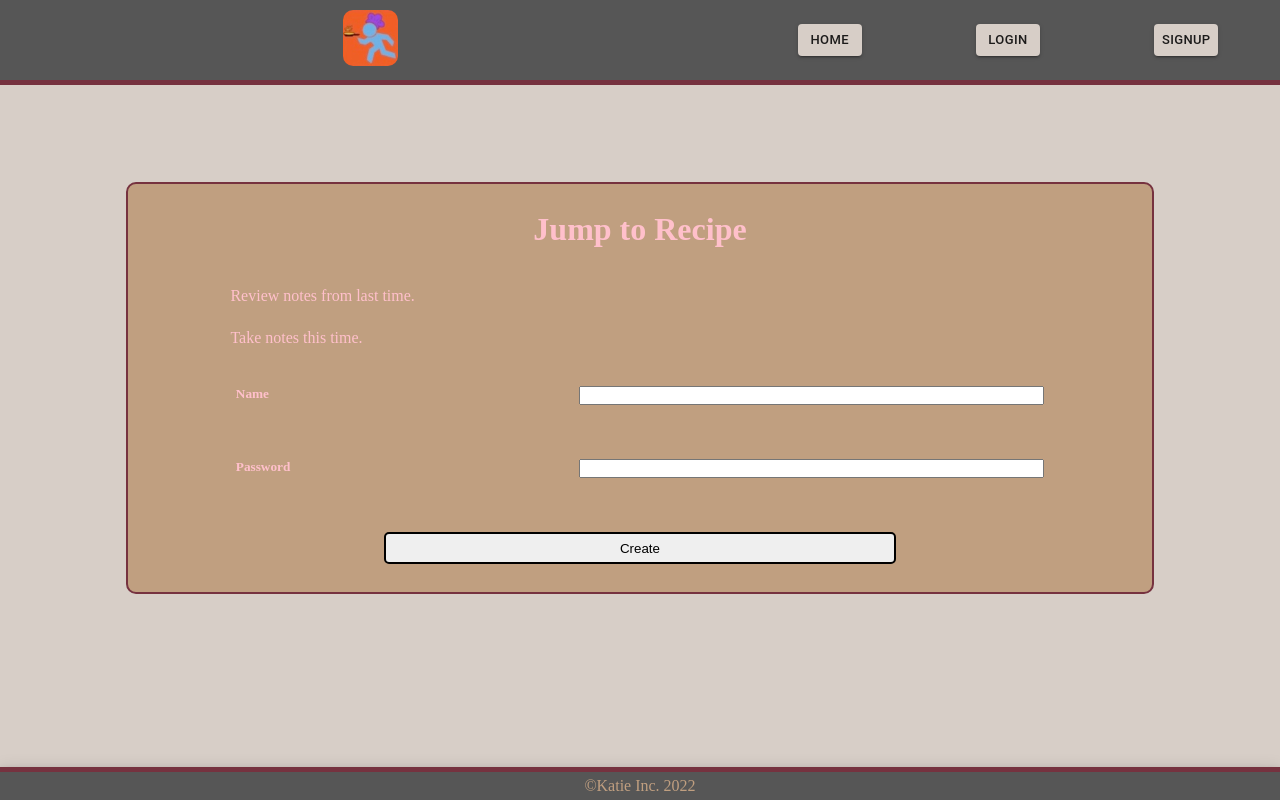
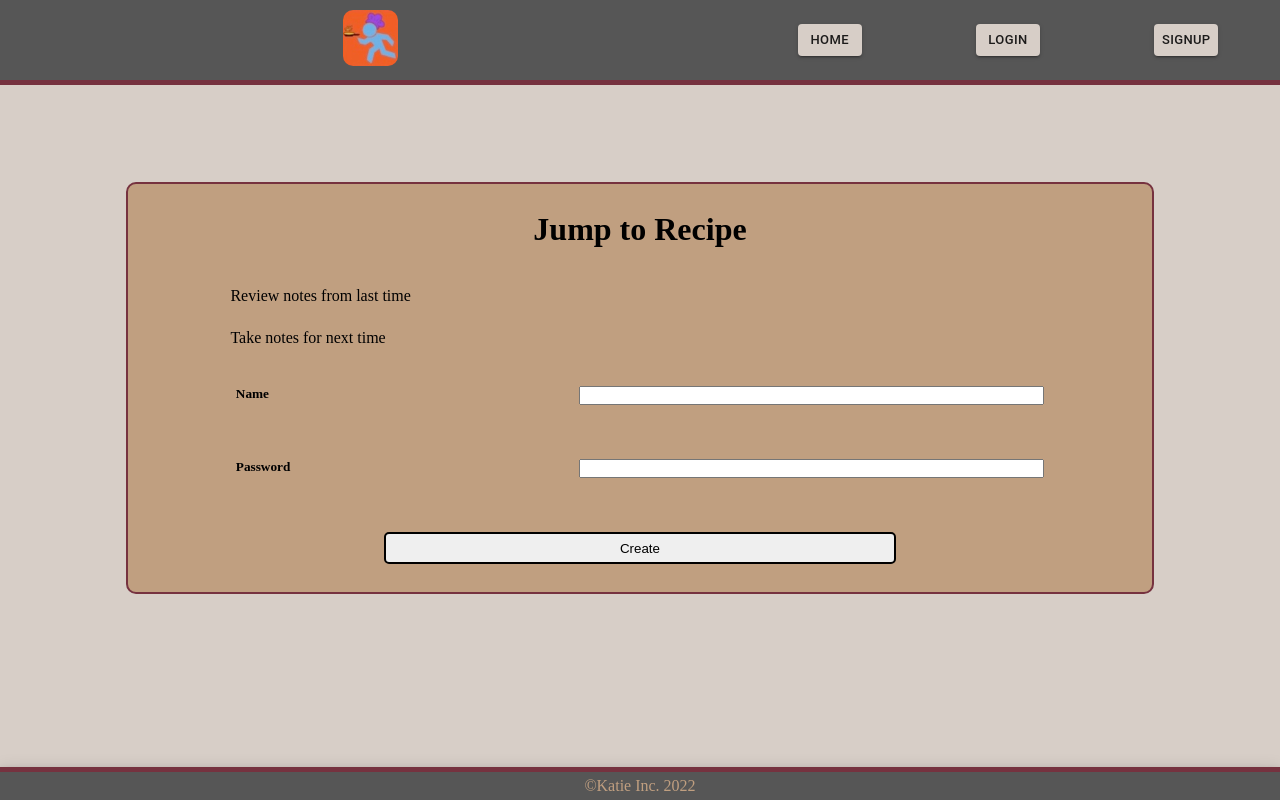
Before and after one commit to biggersmatt/jump-to-react, a React (Create React App) app: page /login in a window 1280 px wide. Built offline with nearby package versions, Linux system fonts and the light colour scheme.

Commit message:
Adds myRecipe page

```diff
--- a/src/App.css
+++ b/src/App.css
@@ -16,7 +16,6 @@
 .app-content {
   flex-grow: 1;
   background-color: var(--grain);
-  color: pink;
 }
 .shadow {
   box-shadow: 0 4px 8px 0 rgba(0, 0, 0, 0.2), 0 6px 20px 0 rgba(0, 0, 0, 0.19);
--- a/src/pages/Login/login.jsx
+++ b/src/pages/Login/login.jsx
@@ -6,8 +6,8 @@ export default function Login() {
     <div className='login-wrapper'>
       <div className="login-container">
         <h1>Jump to Recipe</h1>
-        <p>Review notes from last time.</p>
-        <p>Take notes this time.</p>
+        <p>Review notes from last time</p>
+        <p>Take notes for next time</p>
         <div className='login-input'>
           <h5>Name</h5>
           <input type="text" />
```
Also changed, not shown: src/pages/My Recipes/myRecipes.css (added), src/pages/My Recipes/myRecipes.jsx (added), 1 other file (tests, documents, lock files or other folders).
